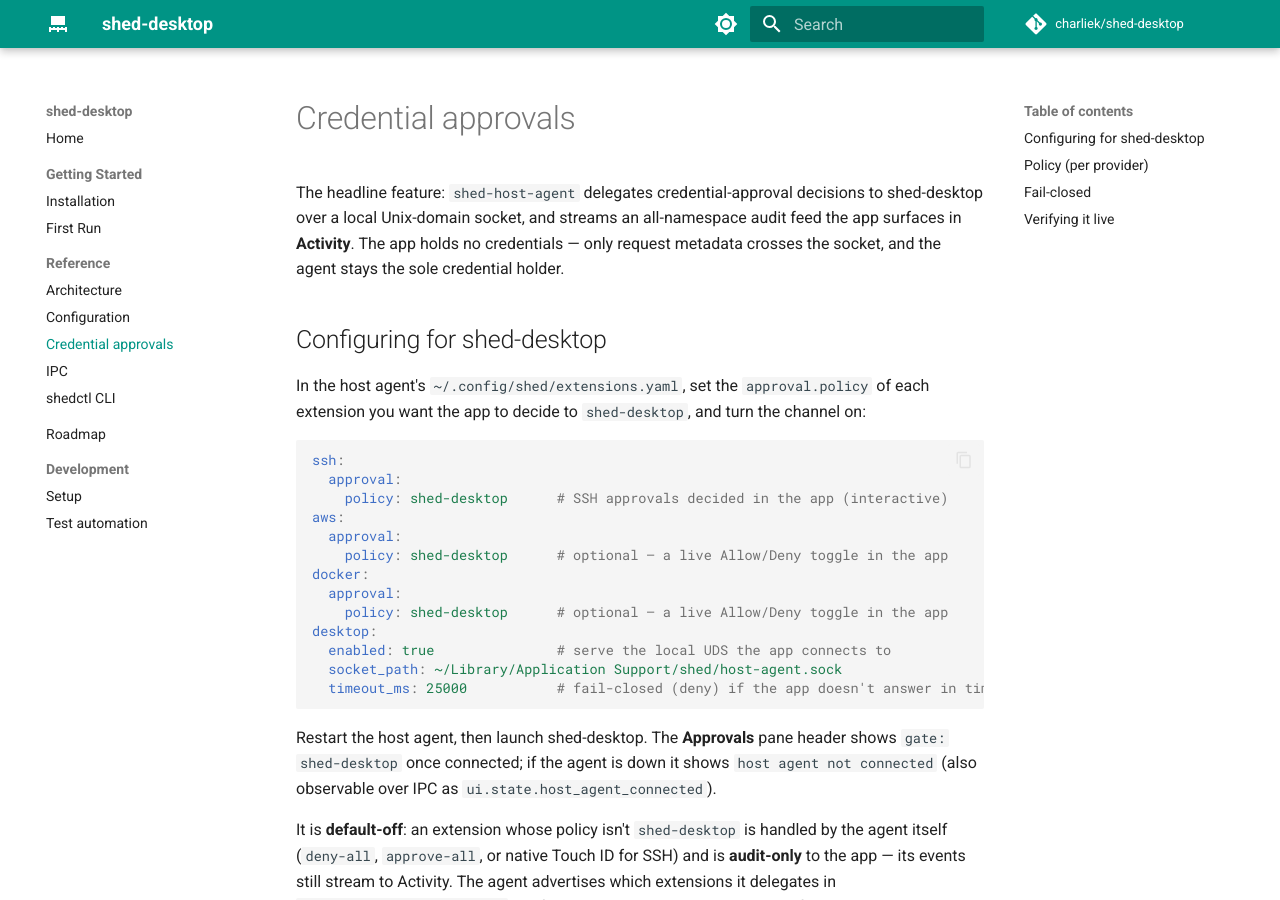
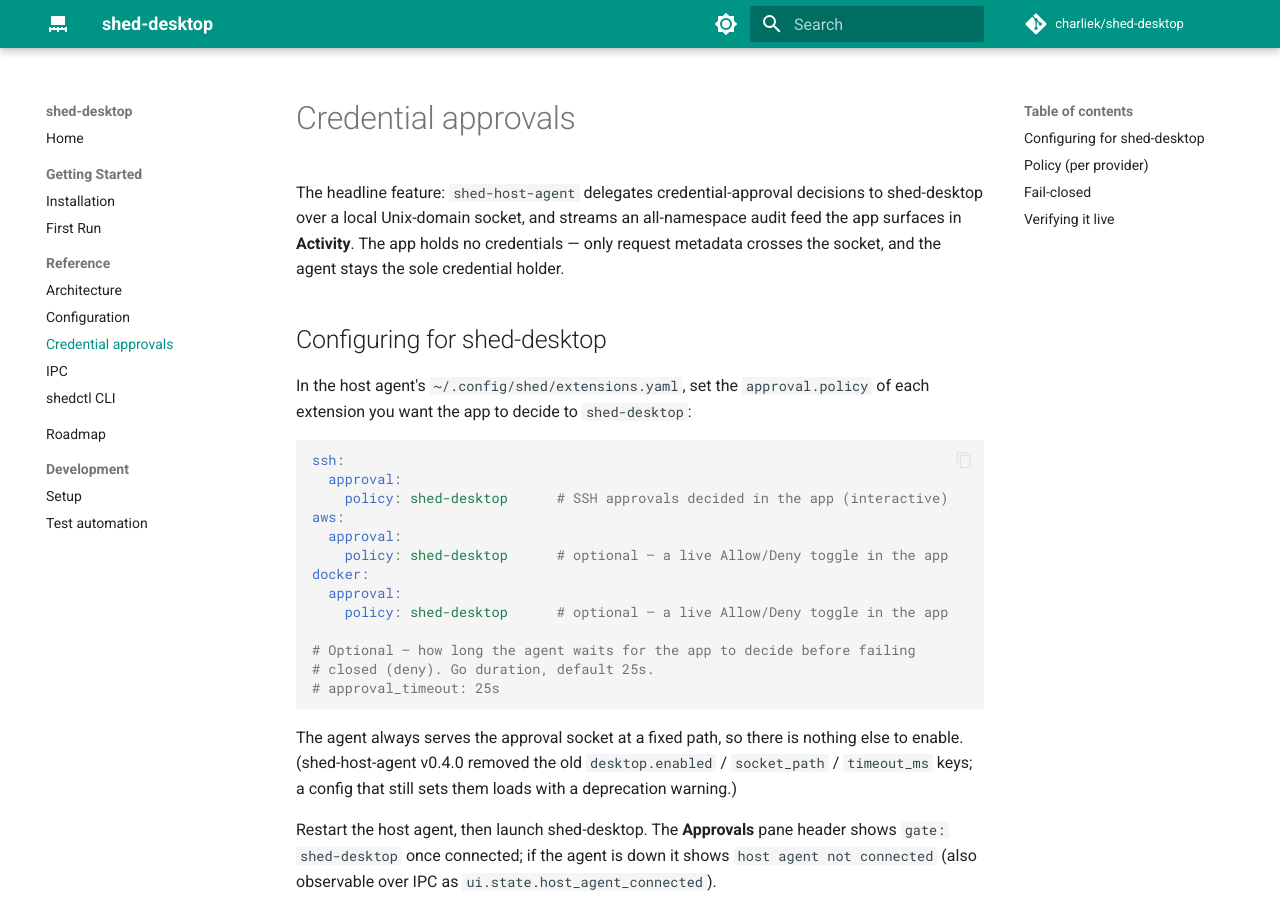
Before and after one commit to charliek/shed-desktop, an MkDocs documentation site: the page built from docs/reference/approvals.md, in a window 1280 px wide and 900 px high. Built offline with MkDocs 1.6.1 and Material for MkDocs 9.7.7, drawn with Linux system fonts in a browser that asks for light colours; comment, search, counter and statistics services are not loaded; some of the changed text lies outside the part shown.

Commit message:
docs: approval channel is always-on; drop removed desktop.* keys
shed-host-agent v0.4.0 removed desktop.enabled/socket_path/timeout_ms (the channel is always on at a fixed socket path) and moved the per-approval budget to the top-level approval_timeout. Update the approvals + architecture docs to match; no app change was needed.

Co-Authored-By: Claude Opus 4.8 (1M context) <noreply@anthropic.com>

````diff
--- a/docs/reference/approvals.md
+++ b/docs/reference/approvals.md
@@ -8,7 +8,7 @@ crosses the socket, and the agent stays the sole credential holder.
 ## Configuring for shed-desktop
 
 In the host agent's `~/.config/shed/extensions.yaml`, set the `approval.policy` of each
-extension you want the app to decide to `shed-desktop`, and turn the channel on:
+extension you want the app to decide to `shed-desktop`:
 
 ```yaml
 ssh:
@@ -20,11 +20,16 @@ aws:
 docker:
   approval:
     policy: shed-desktop      # optional — a live Allow/Deny toggle in the app
-desktop:
-  enabled: true               # serve the local UDS the app connects to
-  socket_path: ~/Library/Application Support/shed/host-agent.sock
-  timeout_ms: 25000           # fail-closed (deny) if the app doesn't answer in time
+
+# Optional — how long the agent waits for the app to decide before failing
+# closed (deny). Go duration, default 25s.
+# approval_timeout: 25s
 ```
+
+The agent always serves the approval socket at a fixed path, so there is nothing
+else to enable. (shed-host-agent v0.4.0 removed the old `desktop.enabled` /
+`socket_path` / `timeout_ms` keys; a config that still sets them loads with a
+deprecation warning.)
 
 Restart the host agent, then launch shed-desktop. The **Approvals** pane header shows
 `gate: shed-desktop` once connected; if the agent is down it shows
@@ -70,7 +75,7 @@ reachable without the dashboard.
 ## Fail-closed
 
 The agent denies a request when **no app is connected**, when the app **doesn't answer
-within `timeout_ms`**, or on a **disconnect mid-request** — the same outcome as an
+within `approval_timeout`**, or on a **disconnect mid-request** — the same outcome as an
 unanswered local prompt today. The app likewise auto-denies a queued request when its
 countdown expires.
 
````
Also changed, not shown: docs/reference/architecture.md (+2 -2 lines).
